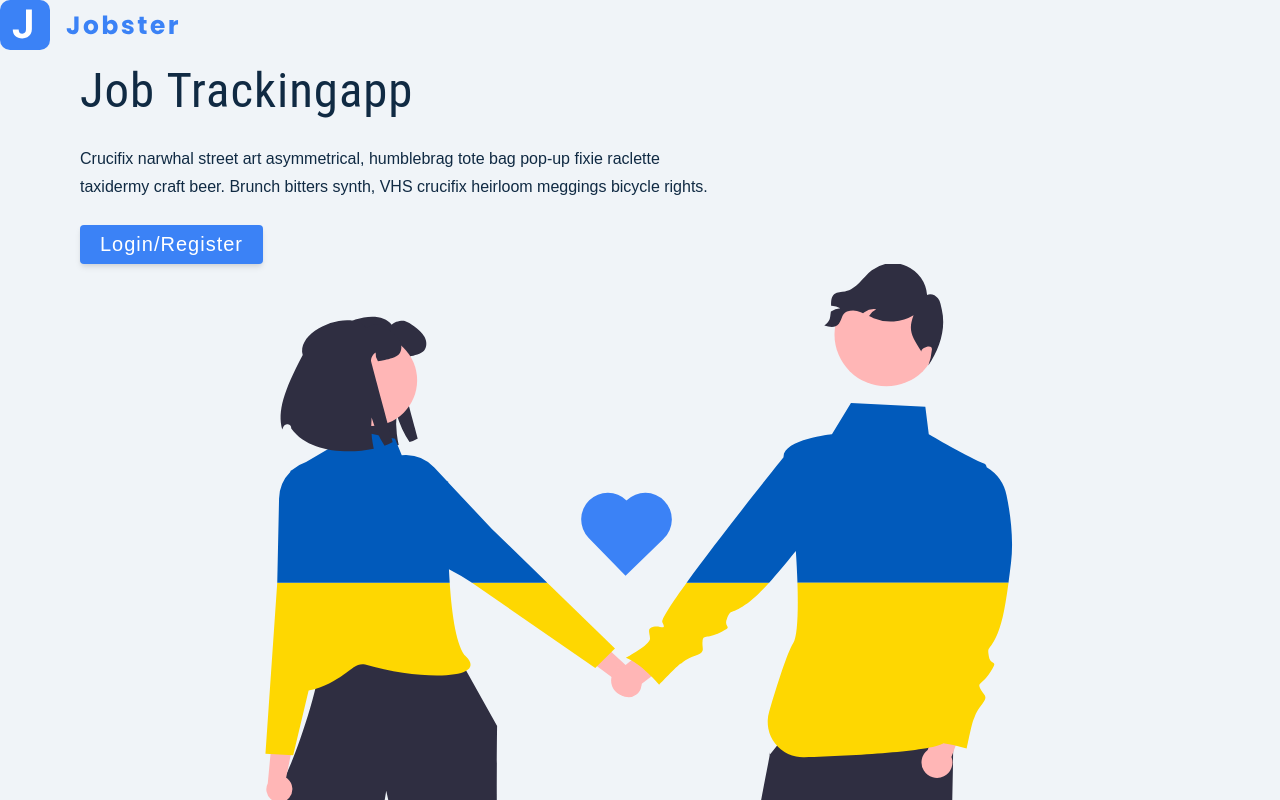
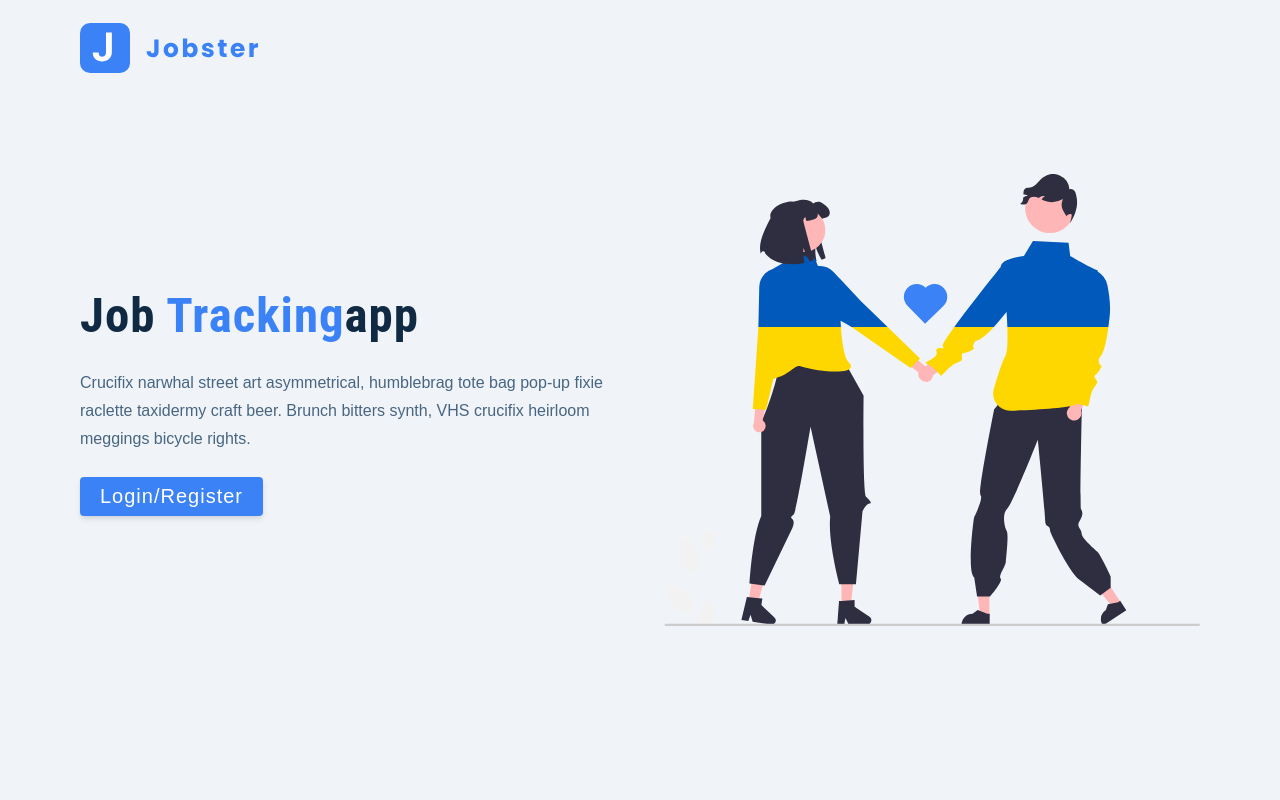
Before and after one commit to Razieh-Abedi/redux-toolkit-jobster, a React (Create React App) app: page / in a window 1280 px wide. Shown: the top 800 px of the page. Built offline with nearby package versions, Linux system fonts and the light colour scheme.

Commit message:
styled the landing page

```diff
--- a/src/pages/Landing.js
+++ b/src/pages/Landing.js
@@ -1,10 +1,11 @@
 import React from "react";
 import logo from "../assets/images/logo.svg";
 import main from "../assets/images/main.svg";
+import styled from "styled-components";
 
 function Landing() {
   return (
-    <main>
+    <Wrapper>
       <nav>
         <img src={logo} alt="jobster logo" className="logo" />
       </nav>
@@ -24,8 +25,46 @@
         </div>
         <img src={main} alt="main" className="img main-img" />
       </div>
-    </main>
+    </Wrapper>
   );
 }
 
+const Wrapper = styled.main`
+  nav {
+    width: var(--fluid-width);
+    max-width: var(--max-width);
+    margin: 0 auto;
+    height: var(--nav-height);
+    display: flex;
+    align-items: center;
+  }
+  .page {
+    min-height: calc(100vh - var(--nav-height));
+    display: grid;
+    align-items: center;
+    margin-top: -3rem;
+  }
+  h1 {
+    font-weight: 700;
+    span {
+      color: var(--primary-500);
+    }
+  }
+  p {
+    color: var(--grey-600);
+  }
+  .main-img {
+    display: none;
+  }
+  @media (min-width: 992px) {
+    .page {
+      grid-template-columns: 1fr 1fr;
+      column-gap: 3rem;
+    }
+    .main-img {
+      display: block;
+    }
+  }
+`;
+
 export default Landing;
```
